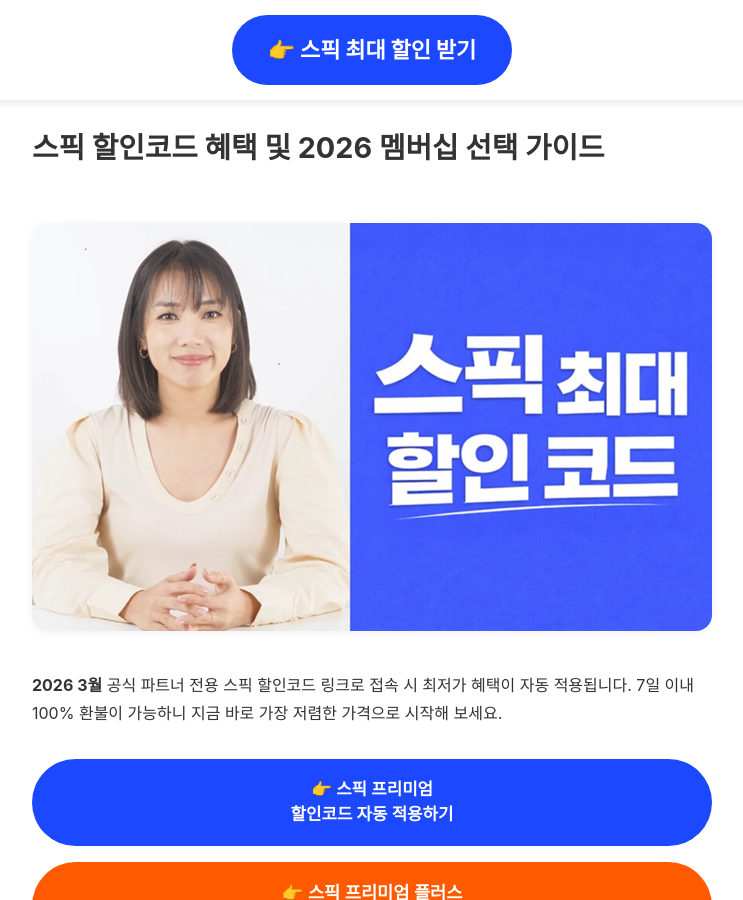
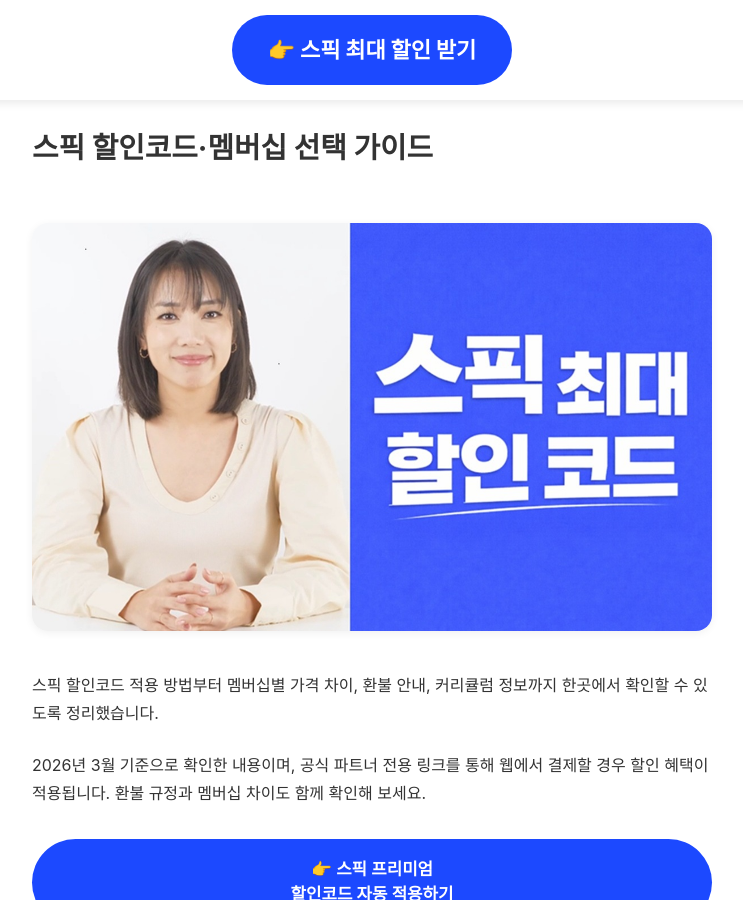
Before and after one commit to kjsjdw/speak_event_page, a Jekyll site: the page built from content/main-page-content.md, in a window 1280 px wide and 900 px high. Shown: the whole window, without its empty margins (268-1011 px from the left). Built offline with Jekyll 4.4.1, drawn with Linux system fonts in a browser that asks for light colours; some web fonts are replaced.

Commit message:
Update 01-intro.md

```diff
--- a/content/sections/01-intro.md
+++ b/content/sections/01-intro.md
@@ -1,19 +1,17 @@
-# 스픽 할인코드 혜택 및 2026 멤버십 선택 가이드
+<h1>스픽 할인코드·멤버십 선택 가이드</h1>
 
 <div style="margin: 16px 0 0 0; text-align: center;">
   <img
     src="/content/images/01-main-hero.jpg"
-    alt="스픽 할인코드 2026 최대 혜택 안내"
-    title="2026 스픽 할인코드 공식 파트너 메인 혜택 안내"
+    alt="스픽 할인코드와 멤버십 선택 안내"
     loading="eager"
     style="max-width: 100%; height: auto; display: inline-block;"
   />
 </div>
 
-**2026 3월** 공식 파트너 전용 스픽 할인코드 링크로 접속 시 최저가 혜택이 자동 적용됩니다. 7일 이내 100% 환불이 가능하니 지금 바로 가장 저렴한 가격으로 시작해 보세요.
+<p>스픽 할인코드 적용 방법부터 멤버십별 가격 차이, 환불 안내, 커리큘럼 정보까지 한곳에서 확인할 수 있도록 정리했습니다.</p>
 
-
-
+<p>2026년 3월 기준으로 확인한 내용이며, 공식 파트너 전용 링크를 통해 웹에서 결제할 경우 할인 혜택이 적용됩니다. 환불 규정과 멤버십 차이도 함께 확인해 보세요.</p>
 
 <div class="cta-buttons" id="cta-top">
 
```
